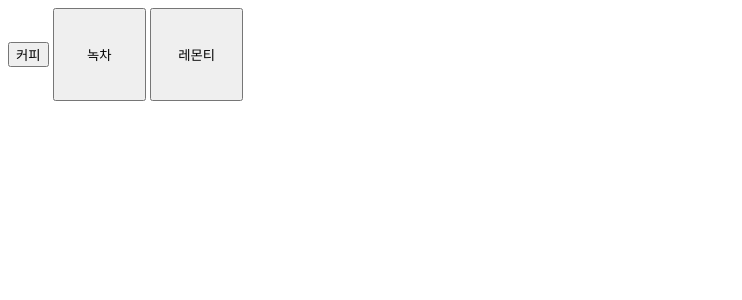
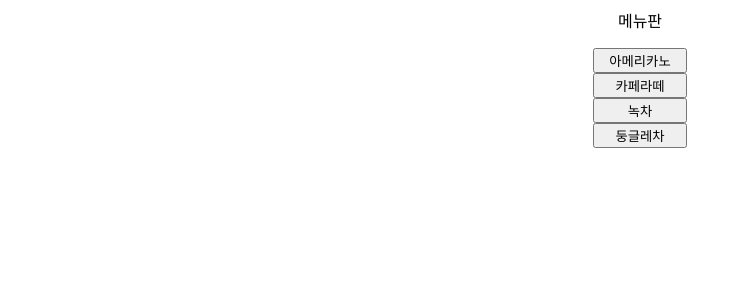
Before and after one commit to Eunryong/david, a Flask app: page /menu in a window 1280 px wide. Shown: the top 300 px of the page, without its empty margins (0-742 px from the left). Run offline with Flask 3, Linux system fonts and the light colour scheme.

Commit message:
fix: menu.html

```diff
--- a/templates/menu.html
+++ b/templates/menu.html
@@ -6,8 +6,13 @@
     <title>3개 버튼 페이지</title>
 </head>
 <body>
-    <button>커피</button>
-    <button style="width: 70pt; height: 70pt;">녹차</button>
-    <button style="width: 70pt; height: 70pt;">레몬티</button>
+     <center>
+        메뉴판<p>
+        <button name="menu1" style="width:70pt;">아메리카노</button><br>
+        <button name="menu2" style="width:70pt;">카페라떼</button><br>
+        <button name="menu2" style="width:70pt;">녹차</button><br>
+        <button name="menu2" style="width:70pt;">둥글레차</button><br>
+        </p>
+    </center>
 </body>
 </html>
```
